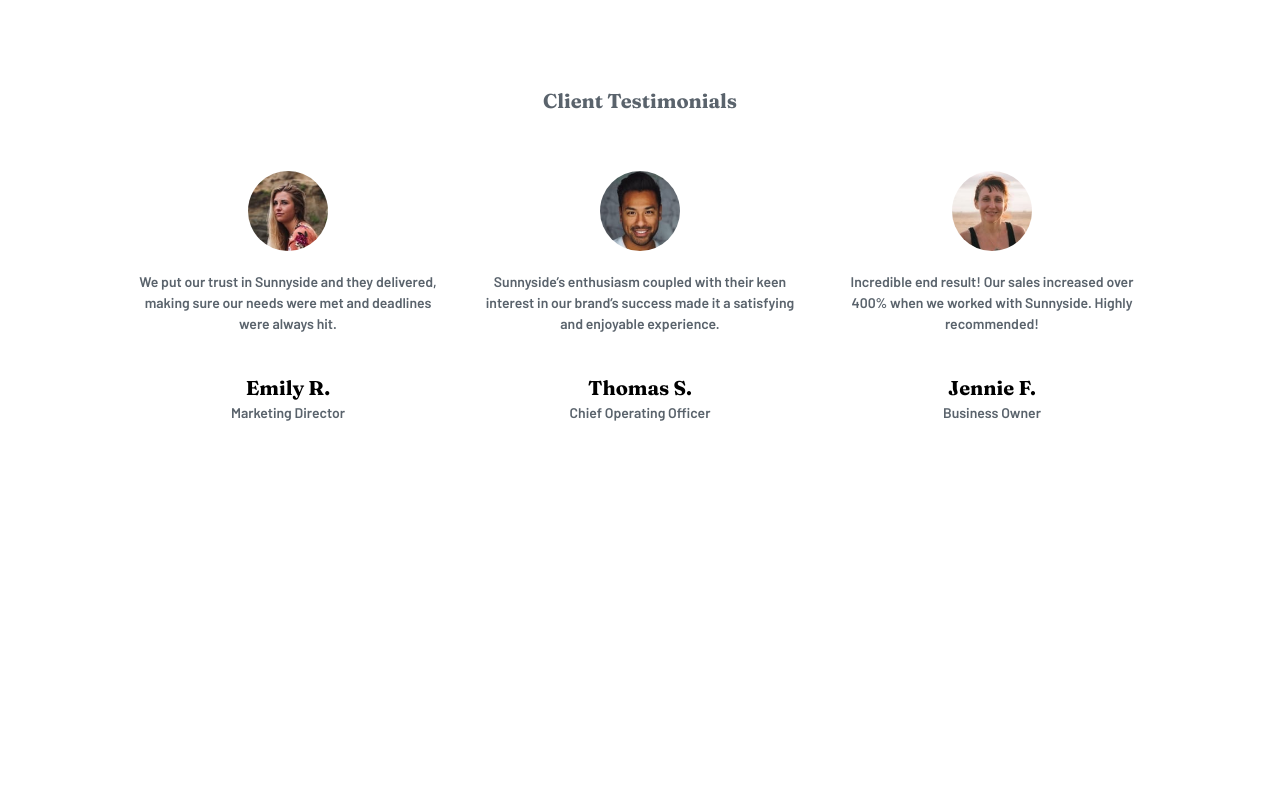
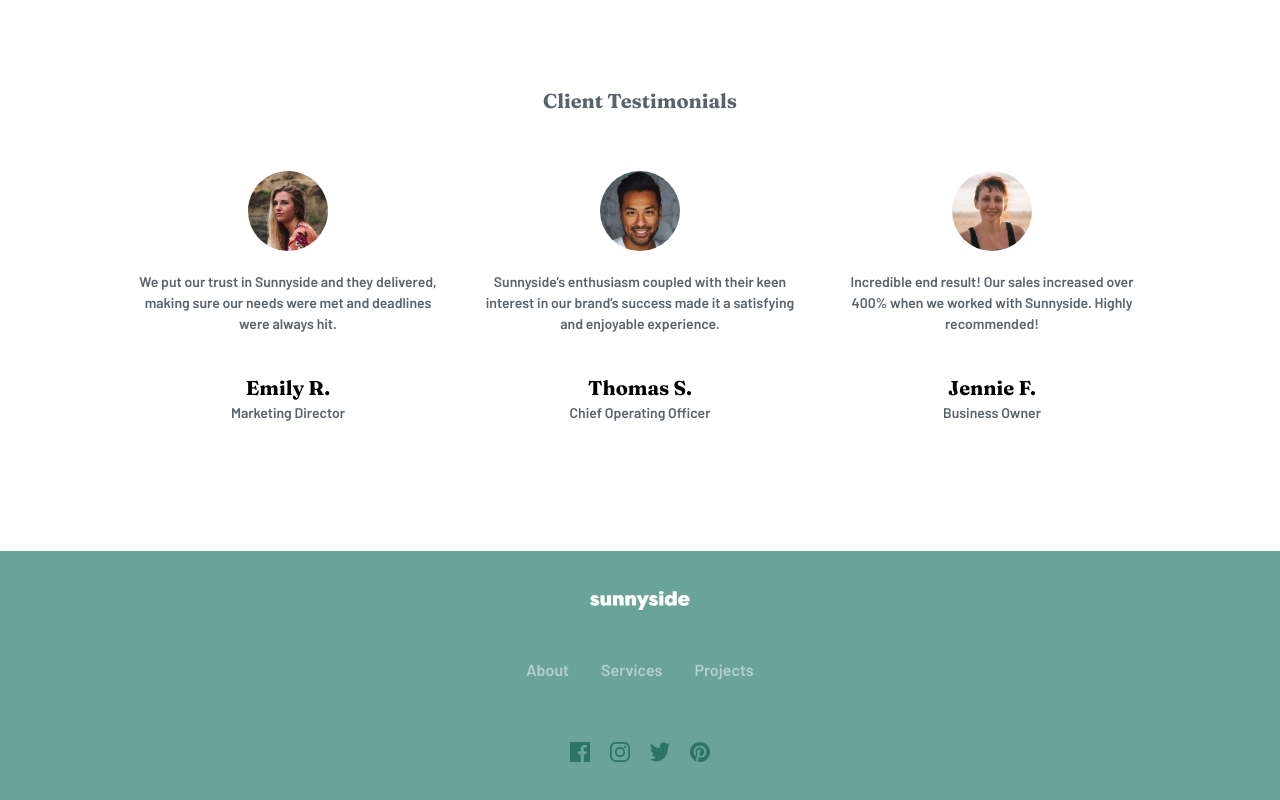
Before and after one commit to Gadd88/react, a React (Vite) app in the folder 08-landing-sunnyside/: page / in a window 1280 px wide. Shown: the part 2336-3136 px from the top of the page. Before the commit the page ends 2887 px from the top, so only its background shows below. Built offline with nearby package versions, Linux system fonts and the light colour scheme.

Commit message:
finished footer, starting mediaqueries

```diff
--- a/08-landing-sunnyside/src/App.jsx
+++ b/08-landing-sunnyside/src/App.jsx
@@ -1,4 +1,5 @@
 import Body from "./components/Body"
+import Footer from "./components/Footer"
 import Header from "./components/Header"
 import Main from "./components/Main"
 
@@ -10,6 +11,7 @@ function App() {
       <Header/>
       <Main/>
       <Body/>
+      <Footer/>
     </>
   )
 }
--- /dev/null
+++ b/08-landing-sunnyside/src/components/Footer.jsx
@@ -0,0 +1,28 @@
+import logo from '../../src/assets/images/logo.svg'
+import facebook from '../../src/assets/images/icon-facebook.svg'
+import instagram from '../../src/assets/images/icon-instagram.svg'
+import pinterest from '../../src/assets/images/icon-pinterest.svg'
+import twitter from '../../src/assets/images/icon-twitter.svg'
+
+const Footer = () => {
+  return (
+    <footer className='flex flex-col bg-dark-moderate-cyan bg-opacity-80 items-center p-10 gap-10'>
+        <img src={logo} alt="logo" className='w-[100px] mb-2'/>
+        <nav>
+            <ul className='flex gap-8 font-barlow text-white'>
+                <li className='opacity-50 hover:opacity-100 cursor-pointer transition-all duration-300 hover:scale-110'>About</li>
+                <li className='opacity-50 hover:opacity-100 cursor-pointer transition-all duration-300 hover:scale-110'>Services</li>
+                <li className='opacity-50 hover:opacity-100 cursor-pointer transition-all duration-300 hover:scale-110'>Projects</li>
+            </ul>
+        </nav>
+        <div className="socials flex gap-5 mt-5">
+            <img src={facebook} alt="facebook" className='cursor-pointer hover:fill-white'/>
+            <img src={instagram} alt="instagram" className='cursor-pointer hover:fill-white'/>
+            <img src={twitter} alt="twitter" className='cursor-pointer hover:fill-white'/>
+            <img src={pinterest} alt="pinterest" className='cursor-pointer hover:fill-white'/>
+        </div>
+    </footer>
+  )
+}
+
+export default Footer
--- a/08-landing-sunnyside/src/components/Main.jsx
+++ b/08-landing-sunnyside/src/components/Main.jsx
@@ -8,7 +8,6 @@ const Main = () => {
 
   return (
     <main>
-
         <picture>
             <source media='(max-width:640px)' srcSet={header_mobile}/>
             <source media='(min-width:641px)' srcSet={header_desk}/>
@@ -17,6 +16,7 @@ const Main = () => {
         <picture className='absolute top-[45%] left-[50%]'>
           <img src={arrow} alt="" />
         </picture>
+
     </main>
   )
 }
```
Also changed, not shown: 08-landing-sunnyside/src/assets/images/icon-facebook.svg.
